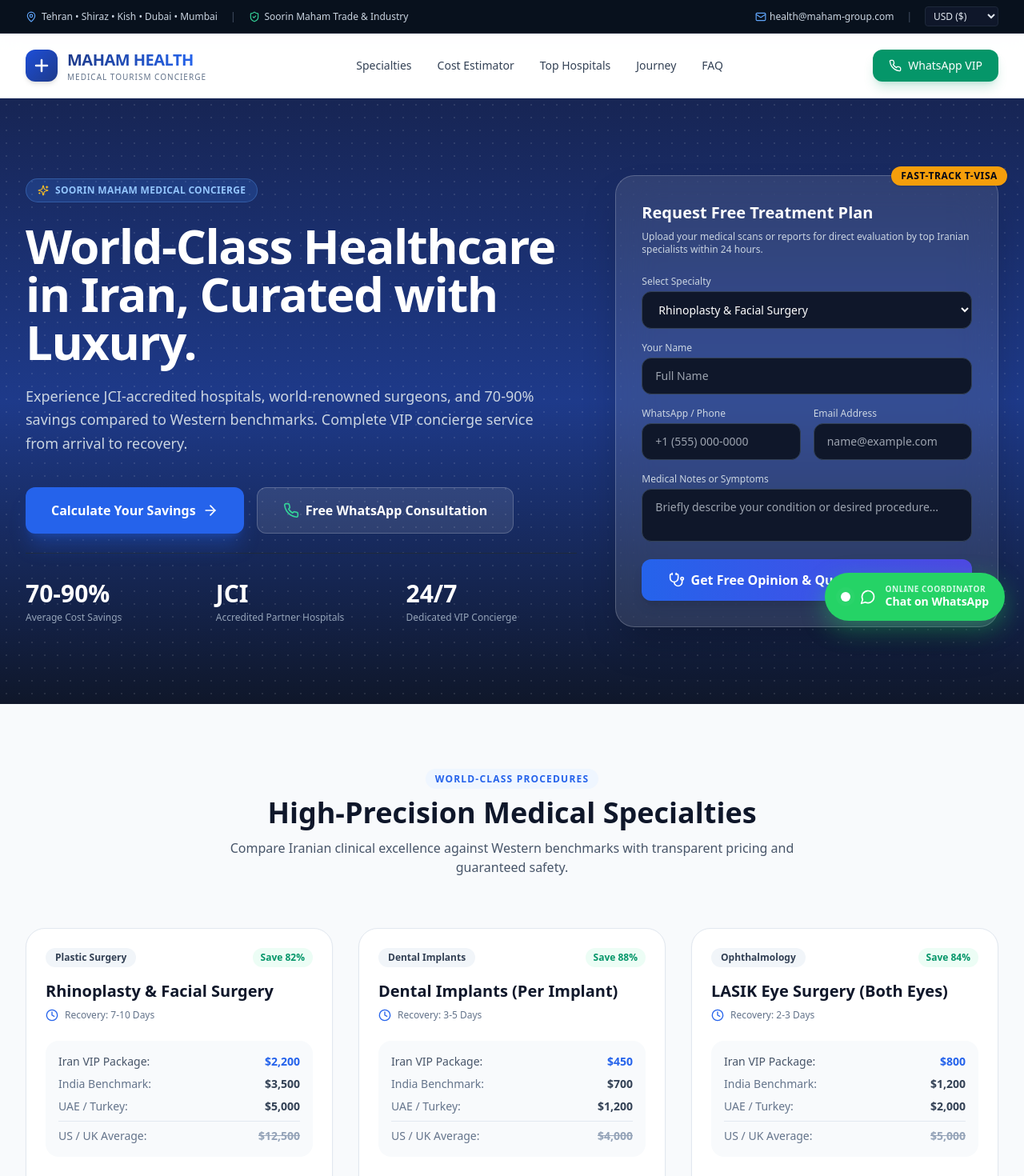
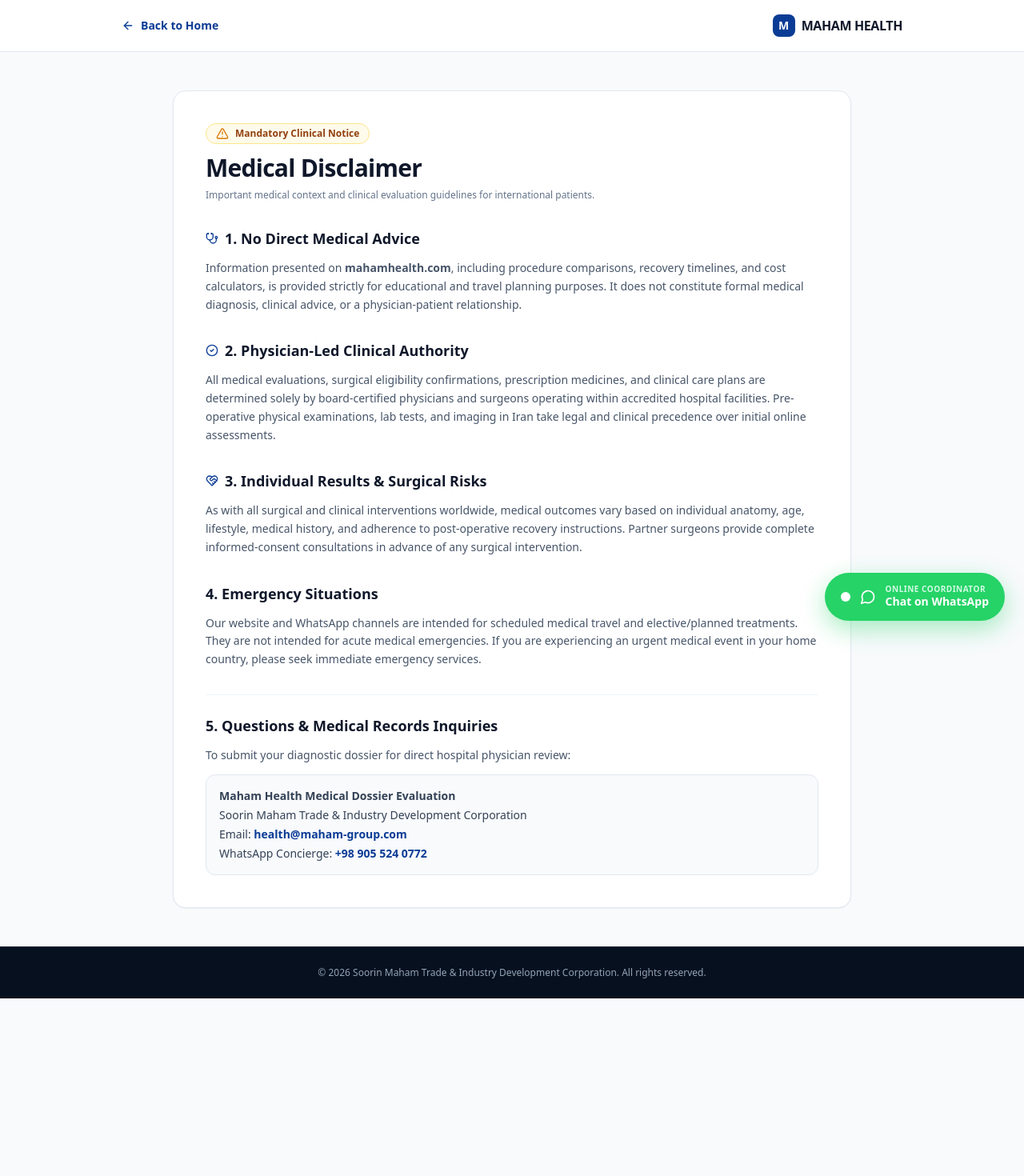
Before and after one commit to mahamhealth/maham-health, a Next.js app: page /disclaimer in a window 1280 px wide. Shown: the top 1470 px of the page at 80% size. After the commit the page ends 1248 px from the top, so only its background shows below. Built offline with nearby package versions, Linux system fonts and the light colour scheme.

Commit message:
Add Medical Disclaimer Page
This page includes a medical disclaimer outlining important clinical evaluation guidelines and emergency contact information for Maham Health.

```diff
--- /dev/null
+++ b/src/app/disclaimer/page.tsx
@@ -0,0 +1,105 @@
+import React from 'react';
+import Link from 'next/link';
+import { ArrowLeft, AlertTriangle, Stethoscope, CheckCircle2, HeartHandshake } from 'lucide-react';
+
+export const metadata = {
+  title: 'Medical Disclaimer | Maham Health',
+  description: 'Clinical evaluation and medical disclaimer for Maham Health, operated under Soorin Maham Trade & Industry Development Corporation.',
+};
+
+export default function MedicalDisclaimerPage() {
+  return (
+    <div className="min-h-screen bg-slate-50 text-slate-800 flex flex-col justify-between">
+      {/* Navigation Bar */}
+      <header className="bg-white border-b border-slate-200 sticky top-0 z-50">
+        <div className="max-w-5xl mx-auto px-4 sm:px-6 h-16 flex items-center justify-between">
+          <Link
+            href="/"
+            className="inline-flex items-center gap-2 text-sm font-semibold text-[#0B3C95] hover:text-blue-700 transition"
+          >
+            <ArrowLeft className="w-4 h-4" /> Back to Home
+          </Link>
+          <div className="flex items-center gap-2">
+            <div className="w-7 h-7 rounded-lg bg-[#0B3C95] text-white flex items-center justify-center font-bold text-sm">
+              M
+            </div>
+            <span className="font-bold text-slate-900 tracking-tight text-sm sm:text-base">
+              MAHAM HEALTH
+            </span>
+          </div>
+        </div>
+      </header>
+
+      {/* Main Content */}
+      <main className="max-w-4xl mx-auto px-4 sm:px-6 py-12 flex-1">
+        <div className="bg-white rounded-2xl shadow-sm border border-slate-200 p-6 sm:p-10 space-y-8">
+          <div>
+            <div className="inline-flex items-center gap-2 px-3 py-1 rounded-full bg-amber-50 text-amber-800 text-xs font-semibold mb-3 border border-amber-200">
+              <AlertTriangle className="w-4 h-4 text-amber-600" /> Mandatory Clinical Notice
+            </div>
+            <h1 className="text-2xl sm:text-3xl font-extrabold text-slate-900 tracking-tight">
+              Medical Disclaimer
+            </h1>
+            <p className="text-xs text-slate-500 mt-2">
+              Important medical context and clinical evaluation guidelines for international patients.
+            </p>
+          </div>
+
+          <section className="space-y-3">
+            <h2 className="text-lg font-bold text-slate-900 flex items-center gap-2">
+              <Stethoscope className="w-4 h-4 text-[#0B3C95]" /> 1. No Direct Medical Advice
+            </h2>
+            <p className="text-sm text-slate-600 leading-relaxed">
+              Information presented on <strong>mahamhealth.com</strong>, including procedure comparisons, recovery timelines, and cost calculators, is provided strictly for educational and travel planning purposes. It does not constitute formal medical diagnosis, clinical advice, or a physician-patient relationship.
+            </p>
+          </section>
+
+          <section className="space-y-3">
+            <h2 className="text-lg font-bold text-slate-900 flex items-center gap-2">
+              <CheckCircle2 className="w-4 h-4 text-[#0B3C95]" /> 2. Physician-Led Clinical Authority
+            </h2>
+            <p className="text-sm text-slate-600 leading-relaxed">
+              All medical evaluations, surgical eligibility confirmations, prescription medicines, and clinical care plans are determined solely by board-certified physicians and surgeons operating within accredited hospital facilities. Pre-operative physical examinations, lab tests, and imaging in Iran take legal and clinical precedence over initial online assessments.
+            </p>
+          </section>
+
+          <section className="space-y-3">
+            <h2 className="text-lg font-bold text-slate-900 flex items-center gap-2">
+              <HeartHandshake className="w-4 h-4 text-[#0B3C95]" /> 3. Individual Results & Surgical Risks
+            </h2>
+            <p className="text-sm text-slate-600 leading-relaxed">
+              As with all surgical and clinical interventions worldwide, medical outcomes vary based on individual anatomy, age, lifestyle, medical history, and adherence to post-operative recovery instructions. Partner surgeons provide complete informed-consent consultations in advance of any surgical intervention.
+            </p>
+          </section>
+
+          <section className="space-y-3">
+            <h2 className="text-lg font-bold text-slate-900">4. Emergency Situations</h2>
+            <p className="text-sm text-slate-600 leading-relaxed">
+              Our website and WhatsApp channels are intended for scheduled medical travel and elective/planned treatments. They are not intended for acute medical emergencies. If you are experiencing an urgent medical event in your home country, please seek immediate emergency services.
+            </p>
+          </section>
+
+          <section className="space-y-3 border-t border-slate-100 pt-6">
+            <h2 className="text-lg font-bold text-slate-900">5. Questions & Medical Records Inquiries</h2>
+            <p className="text-sm text-slate-600 leading-relaxed">
+              To submit your diagnostic dossier for direct hospital physician review:
+            </p>
+            <div className="bg-slate-50 rounded-xl p-4 text-xs sm:text-sm text-slate-700 space-y-1 border border-slate-200">
+              <p><strong>Maham Health Medical Dossier Evaluation</strong></p>
+              <p>Soorin Maham Trade & Industry Development Corporation</p>
+              <p>Email: <a href="mailto:health@maham-group.com" className="text-[#0B3C95] font-semibold hover:underline">health@maham-group.com</a></p>
+              <p>WhatsApp Concierge: <a href="https://wa.me/989055240772" className="text-[#0B3C95] font-semibold hover:underline">+98 905 524 0772</a></p>
+            </div>
+          </section>
+        </div>
+      </main>
+
+      {/* Footer */}
+      <footer className="bg-[#06101E] text-slate-400 py-6 border-t border-slate-800 text-center text-xs">
+        <div className="max-w-5xl mx-auto px-4">
+          © {new Date().getFullYear()} Soorin Maham Trade & Industry Development Corporation. All rights reserved.
+        </div>
+      </footer>
+    </div>
+  );
+}
```
